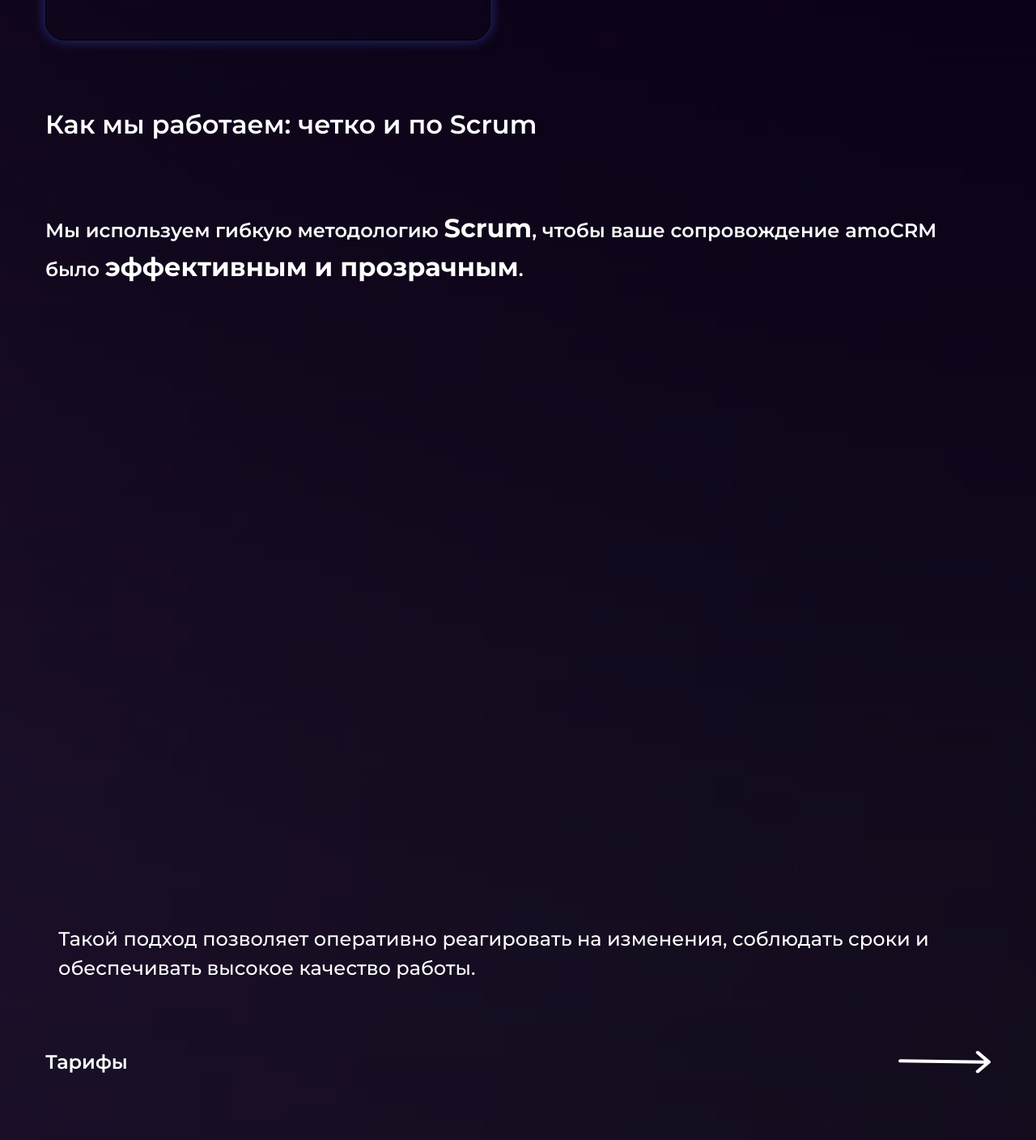
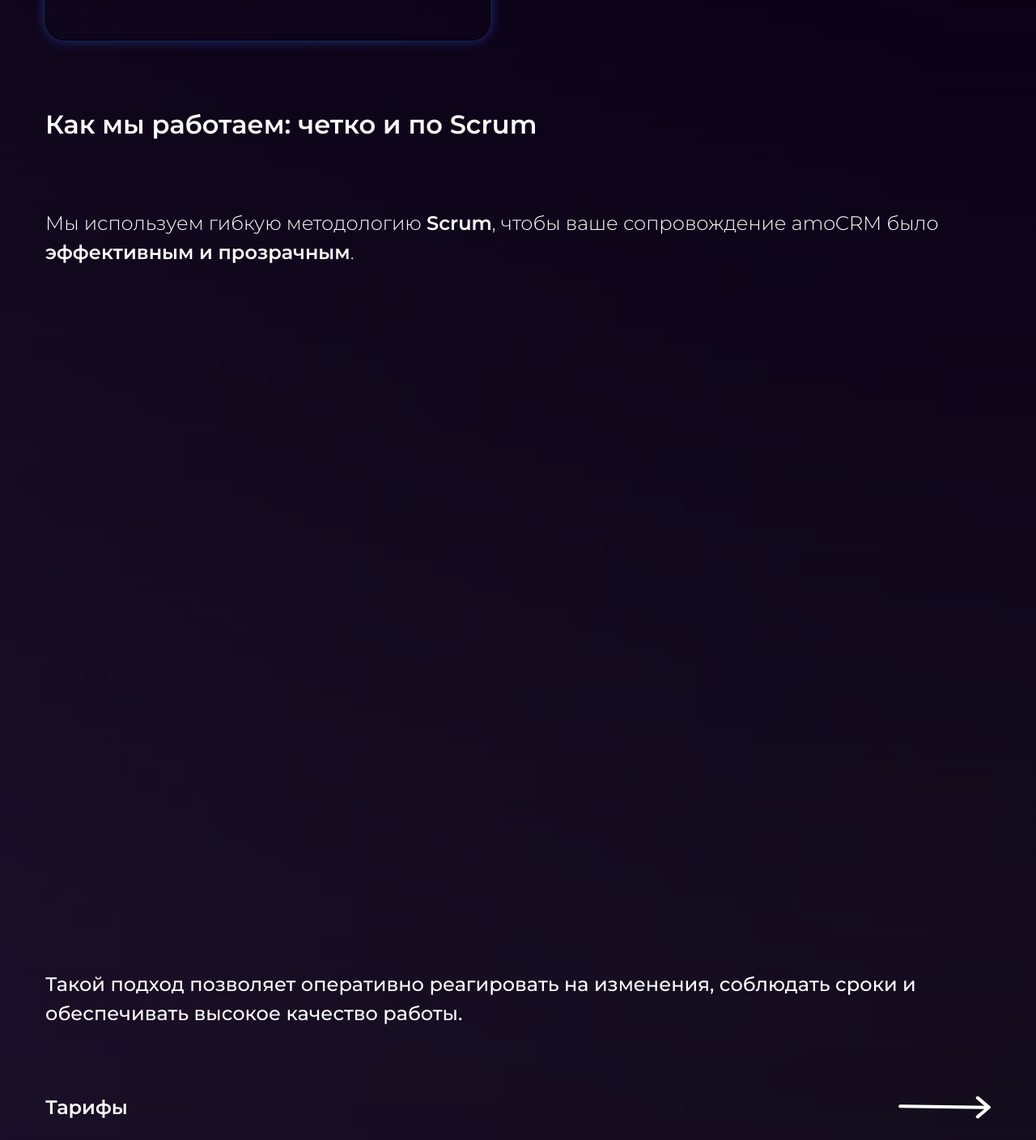
Before and after one commit to DFimp/landing_pro_automatization, a Next.js app: page /accompaniment in a window 1280 px wide. Shown: the part 3844-5252 px from the top of the page at 81% size. Built offline with nearby package versions, Linux system fonts and the light colour scheme.

Commit message:
fixed font

```diff
--- a/src/widgets/accompaniment/AccompanimentScrumSection/AccompanimentScrumSection.tsx
+++ b/src/widgets/accompaniment/AccompanimentScrumSection/AccompanimentScrumSection.tsx
@@ -8,15 +8,16 @@ export function AccompanimentScrumSection() {
                 <h3 className='font-semibold text-h3 text-white container'>
                     Как мы работаем: четко и по Scrum
                 </h3>
-                <h4 className='font-semibold text-h4 text-white mb-20 container'>
-                    Мы используем гибкую методологию <span className='font-bold text-h3'>Scrum</span>, чтобы ваше сопровождение amoCRM было <span className='text-h3 font-bold'>эффективным и прозрачным</span>.
+                <h4 className='font-light text-h4 text-white mb-20 container'>
+                    Мы используем гибкую методологию <span className='font-semibold'>Scrum</span>,
+                    чтобы ваше сопровождение amoCRM было <span className='font-semibold'>эффективным и прозрачным</span>.
                 </h4>
             </div>
 
             <StepTimeline />
 
             <div className='container'>
-                <h4 className='text-h4 font-medium text-white container'>
+                <h4 className='text-h4 font-medium text-white mt-40'>
                     Такой подход позволяет оперативно реагировать на изменения, соблюдать сроки и обеспечивать высокое
                     качество работы.
                 </h4>
```
